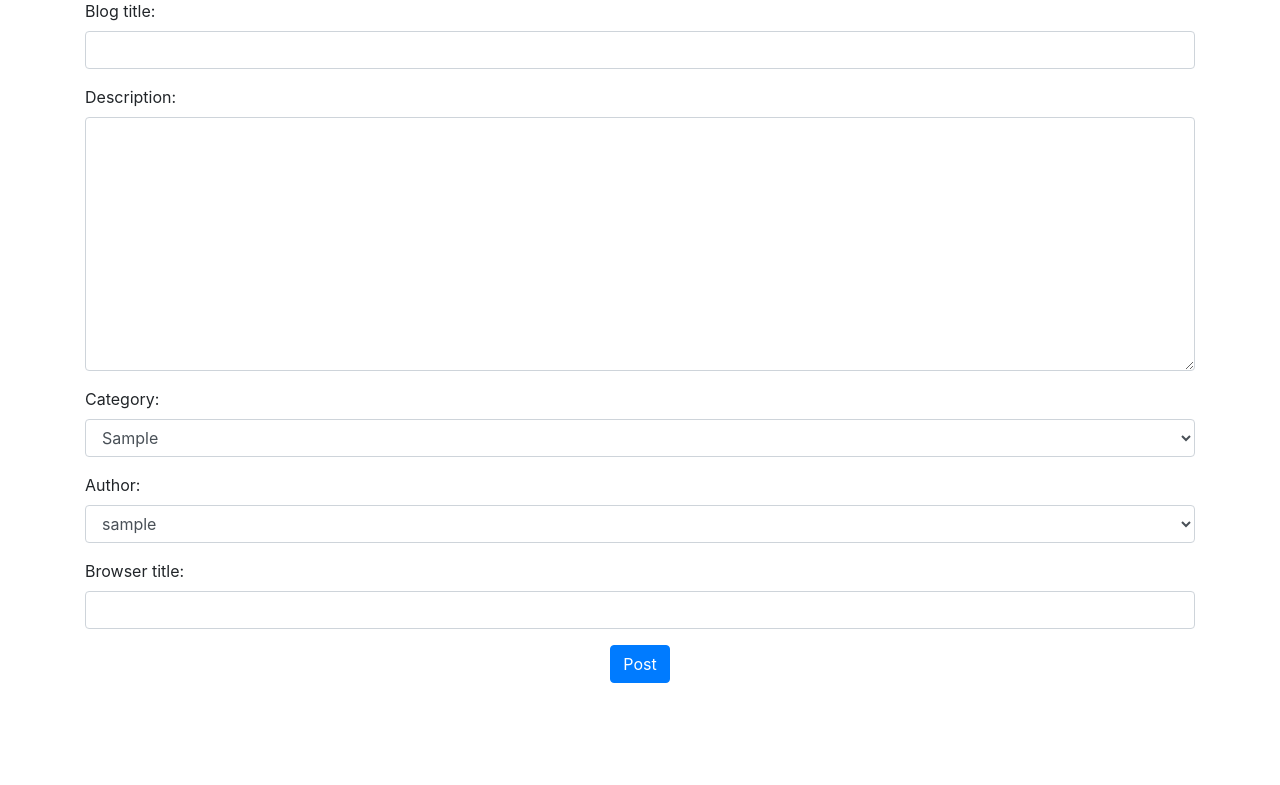
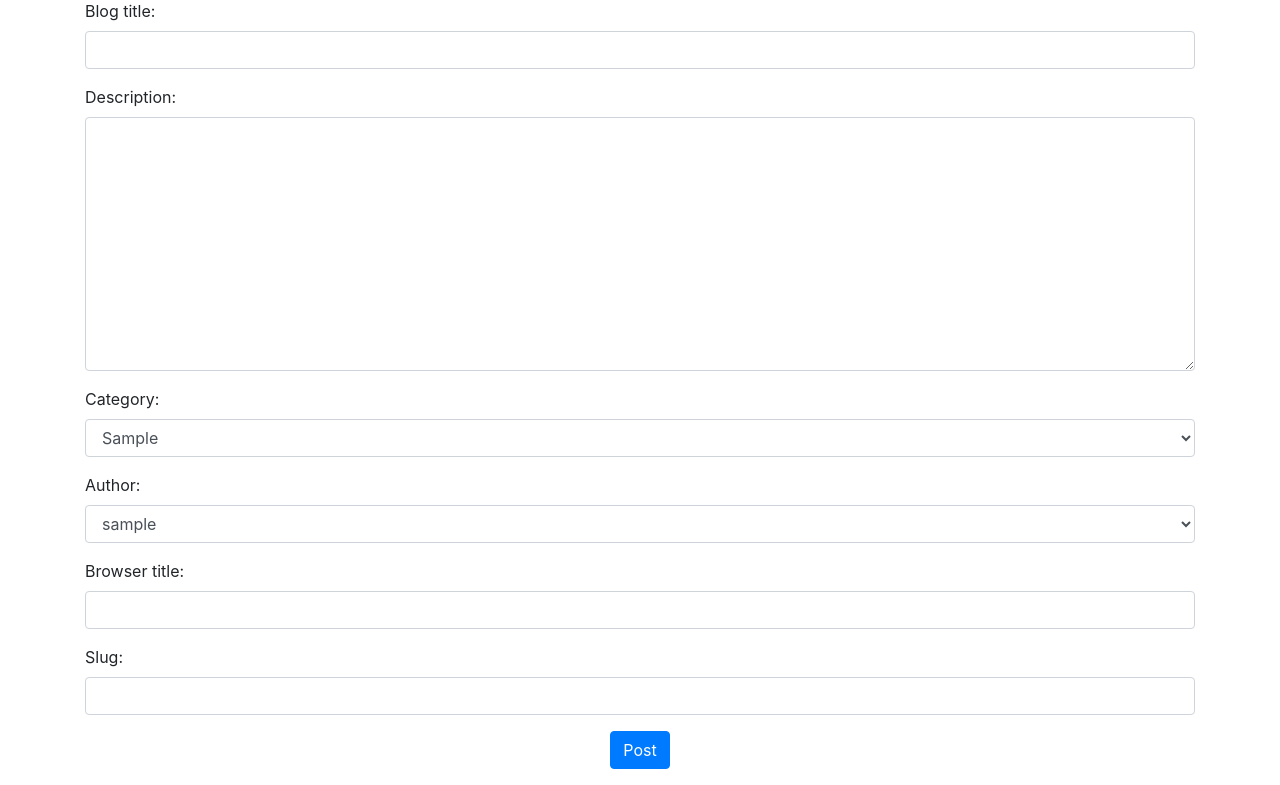
Before and after one commit to binamralamsal/Django-Blog, a Django app: page /add-post in a window 1280 px wide. Shown: the part 81-866 px from the top of the page. Before the commit the page ends 764 px from the top, so only its background shows below. Run offline with Django 3.2, Linux system fonts and the light colour scheme; tables that the repository leaves empty hold one stand-in row (values such as "Sample post"); some libraries are stand-ins or nearby versions.

Commit message:
Added sign up and sign in forms Added slug for title

```diff
--- a/Blog/admin.py
+++ b/Blog/admin.py
@@ -7,9 +7,10 @@ class CategoryAdmin(admin.ModelAdmin):
 
 
 class BlogAdmin(admin.ModelAdmin):
-    list_display = ('blog_title', 'id', 'category', 'date_published', 'author')
+    list_display = ('blog_title', 'id', 'category', 'date_published', 'author', 'slug')
     list_filter = ('category',)
     search_fields = ('blog_title', 'date_published')
+    prepopulated_fields = {'slug': ('blog_title',)}
 
     fieldsets = (
         (None, {
@@ -17,7 +18,7 @@ class BlogAdmin(admin.ModelAdmin):
         }),
         ('Advanced options', {
             'classes': ('collapse',),
-            'fields': ('date_published', 'browser_title'),
+            'fields': ('date_published', 'browser_title', 'slug', 'excerpt'),
         }),
     )
 
--- a/Blog/forms.py
+++ b/Blog/forms.py
@@ -5,23 +5,25 @@ from .models import Post
 class PostForm(forms.ModelForm):
     class Meta:
         model = Post
-        fields = ('blog_title', 'description', 'category', 'author', 'browser_title')
+        fields = ('blog_title', 'description', 'category', 'author', 'browser_title', 'slug')
         widgets = {
             'blog_title': forms.TextInput(attrs={'class': 'form-control'}),
             'browser_title': forms.TextInput(attrs={'class': 'form-control'}),
             'author': forms.Select(attrs={'class': 'form-control'}),
             'description': forms.Textarea(attrs={'class': 'form-control'}),
-            'category': forms.Select(attrs={'class': 'form-control'})
+            'category': forms.Select(attrs={'class': 'form-control'}),
+            'slug': forms.TextInput(attrs={'class': 'form-control'})
         }
 
 
 class UpdatePostForm(forms.ModelForm):
     class Meta:
         model = Post
-        fields = ('blog_title', 'description', 'category', 'browser_title')
+        fields = ('blog_title', 'description', 'category', 'browser_title', 'slug')
         widgets = {
             'blog_title': forms.TextInput(attrs={'class': 'form-control'}),
             'browser_title': forms.TextInput(attrs={'class': 'form-control'}),
             'description': forms.Textarea(attrs={'class': 'form-control'}),
-            'category': forms.Select(attrs={'class': 'form-control'})
+            'category': forms.Select(attrs={'class': 'form-control'}),
+            'slug': forms.TextInput(attrs={'class': 'form-control'})
         }
--- a/Blog/models.py
+++ b/Blog/models.py
@@ -13,6 +13,8 @@ class Post(models.Model):
     category = models.ForeignKey('Category', on_delete=models.CASCADE, default=1)
     date_published = models.DateField(default=timezone.now)
     ordering_date = models.DateTimeField(default=timezone.now)
+    slug = models.SlugField(max_length=250, unique_for_date='date_published')
+    excerpt = models.TextField(max_length=200, default="")
 
     def __str__(self):
         return self.blog_title
--- a/Blog/templates/blog/home.html
+++ b/Blog/templates/blog/home.html
@@ -5,7 +5,7 @@
     {% for post in object_list %}
         <ul>
             <li>
-                <a href="{% url 'blog:detail' post.id %}">
+                <a href="{% url 'blog:detail' post.slug post.pk %}">
                     {{ post.blog_title }}
                     <small>
                         <a href="{% url 'blog:update_post' post.pk%}" style="float: right; padding: 3px;">
--- a/Blog/urls.py
+++ b/Blog/urls.py
@@ -6,7 +6,7 @@ app_name = 'blog'
 urlpatterns = [
     path('', views.HomeView.as_view(), name='home'),
     path('blog/', views.index, name='index'),
-    path('blog/<int:pk>/', views.PostDetailView.as_view(), name='detail'),
+    path('blog/<str:slug>/<int:pk>', views.PostDetailView.as_view(), name='detail'),
     path('add-post', views.AddPostView.as_view(), name='add-post'),
     path('blog/edit/<int:pk>/', views.UpdatePostView.as_view(), name='update_post'),
     path('blog/delete/<int:pk>/', views.DeletePostView.as_view(), name='delete_post'),
--- a/Kodi_Blog/urls.py
+++ b/Kodi_Blog/urls.py
@@ -10,9 +10,10 @@ Class-based views
     1. Add an import:  from other_app.views import Home
     2. Add a URL to urlpatterns:  path('', Home.as_view(), name='home')
 Including another URLconf
-    1. Import the include() function: from django.urls import include, path
+    1. Import the include() function: from django~.urls import include, path
     2. Add a URL to urlpatterns:  path('blog/', include('blog.urls'))
 """
+
 from django.contrib import admin
 from django.urls import path, include
 
@@ -20,6 +21,6 @@ from django.urls import path, include
 urlpatterns = [
     path('admin/', admin.site.urls),
     path('', include('Blog.urls')),
-    path('memebers/', include('django.contrib.auth.urls')),
-    path('memebers/', include('user_auth.urls')),
+    path('members/', include('django.contrib.auth.urls')),
+    path('members/', include('user_auth.urls')),
 ]
--- a/user_auth/templates/user_auth/registration/login.html
+++ b/user_auth/templates/registration/login.html
@@ -1,5 +1,6 @@
 {% extends 'base.html' %}
 {% block title %}Login{% endblock %}
+{% block login_class %}active{% endblock %}
 {% block content %}
 <div class="form-group">
     <form method="POST">
--- a/user_auth/views.py
+++ b/user_auth/views.py
@@ -6,5 +6,5 @@ from django.urls import reverse_lazy
 
 class UserRegisterView(generic.CreateView):
     form_class = UserCreationForm
-    template_name = 'user_auth/registration/register.html'
+    template_name = 'registration/register.html'
     success_url = reverse_lazy('login')
```
Also changed, not shown: Blog/migrations/0005_post_slug.py (added), Blog/migrations/0006_auto_20200720_1653.py (added), user_auth/templates/registration/register.html (renamed from user_auth/templates/user_auth/registration/register.html).
